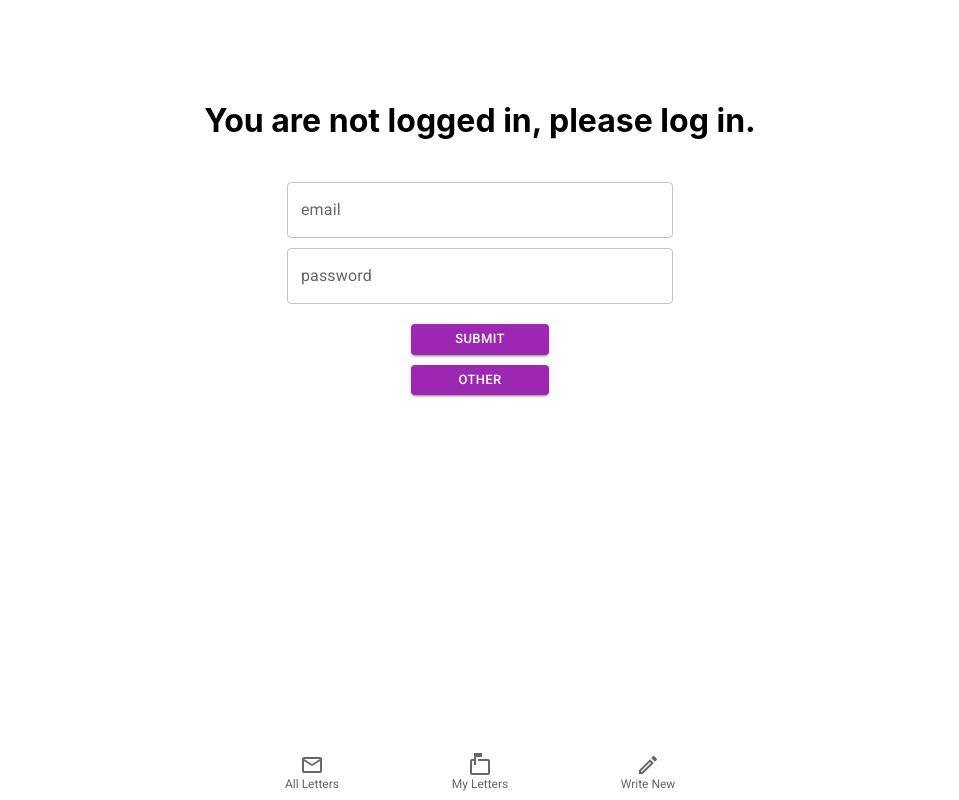
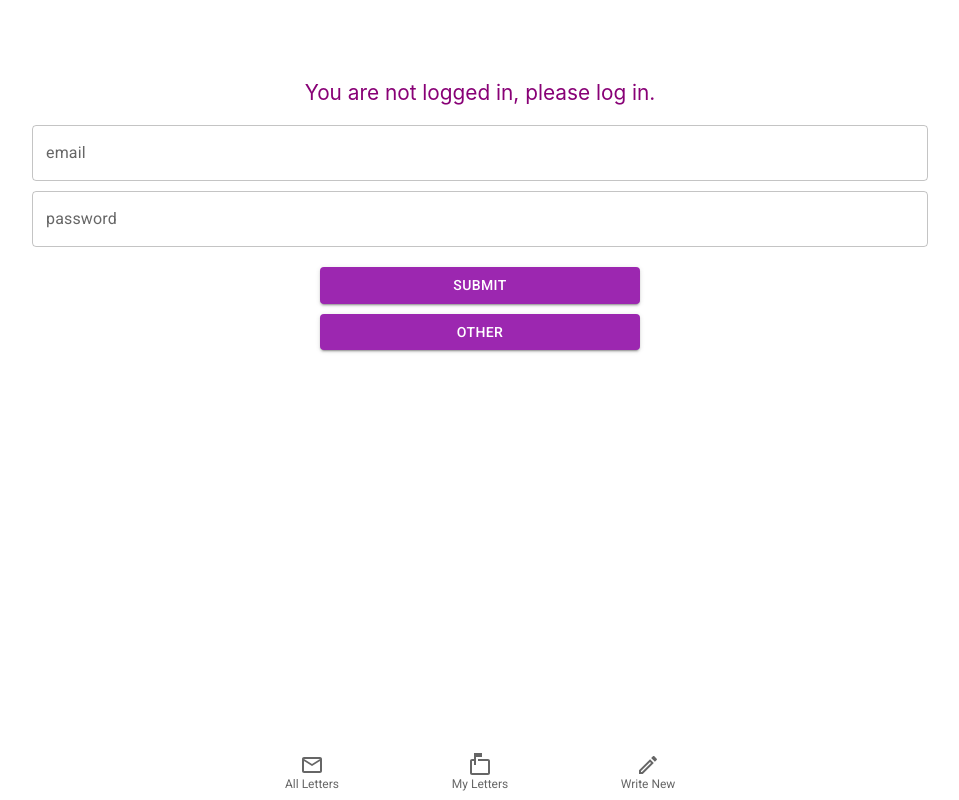
Before and after one commit to JohnBorges52/paper-airplanes, a React (Create React App) app in the folder client/: page /letters/new in a window 1280 px wide. Shown: the whole page, without its empty margins (160-1119 px from the left). Built offline with nearby package versions, Linux system fonts and the light colour scheme; the HTML template or start-up script is replaced by a standard one.

Commit message:
Update login styling

```diff
--- a/client/src/components/LetterNew.jsx
+++ b/client/src/components/LetterNew.jsx
@@ -11,9 +11,9 @@ export const LetterNew = () => {
   return (
     <div className="letterDetail">
 
-        { userID && <Form />}
-        {!userID && <h1>{notLoggedIn}</h1>}
-        {!userID && <Login />}
-      </div>
+      {userID && <Form />}
+      {!userID && <div className='login-error'>{notLoggedIn}</div>}
+      {!userID && <Login />}
+    </div >
   )
 }
--- a/client/src/components/Login.jsx
+++ b/client/src/components/Login.jsx
@@ -20,29 +20,27 @@ export const Login = () => {
   return (
     <div className="login">
       <TextField
-        style={{ margin: "20px auto 10px", width: "70%" }}
+        style={{ margin: "20px auto 10px", width: "70vw" }}
         id="outlined-basic"
         label="email"
         onChange={(event) => { setUserEmail(event.target.value) }}
       />
       <TextField
-        style={{ margin: "0 auto 10px", width: "70%" }}
+        style={{ margin: "0 auto 10px", width: "70vw" }}
         id="outlined-basic"
         label="password"
       />
 
       <Button
         sx={{ backgroundColor: purple[500] }}
-        style={{ margin: "10px auto 10px", width: "25%" }}
-        size="small"
+        style={{ margin: "10px auto 10px", width: "25vw" }}
         variant="contained"
         onClick={() => { getUserId(userEmail) }}>Submit
       </Button>
 
       <Button
         sx={{ backgroundColor: purple[500] }}
-        style={{ margin: "0 auto 10px", width: "25%" }}
-        size="small"
+        style={{ margin: "0 auto 10px", width: "25vw" }}
         variant="contained"
         onClick={() => { console.log(userID) }}>Other
       </Button>
--- a/client/src/styles/letterItem.scss
+++ b/client/src/styles/letterItem.scss
@@ -94,6 +94,13 @@
   margin: 0 auto;
 }
 
+.login-error{
+  font-size: 1.3rem;
+  text-align: center;
+  margin:0 auto;
+  color:#880176;
+}
+
 //Desktop View
 @media (min-width: 481px) {
   .letterItem {
```
